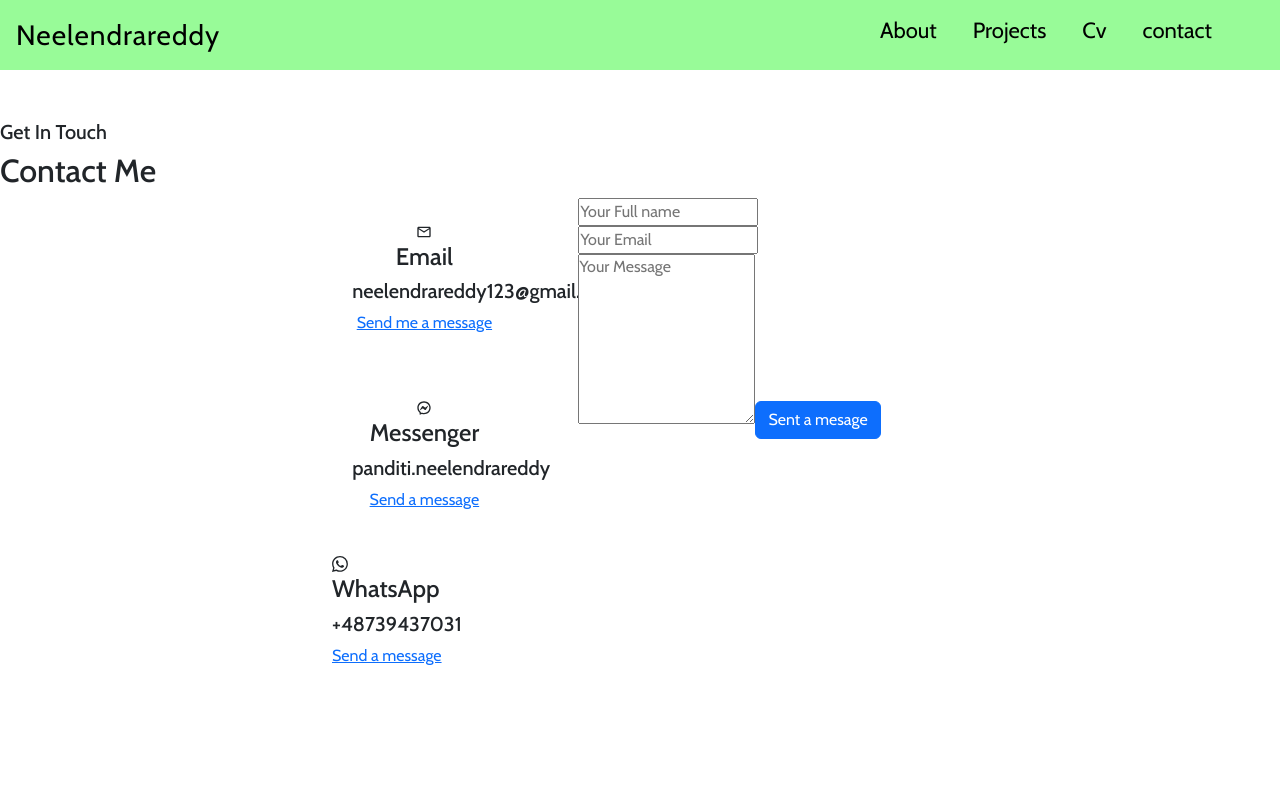
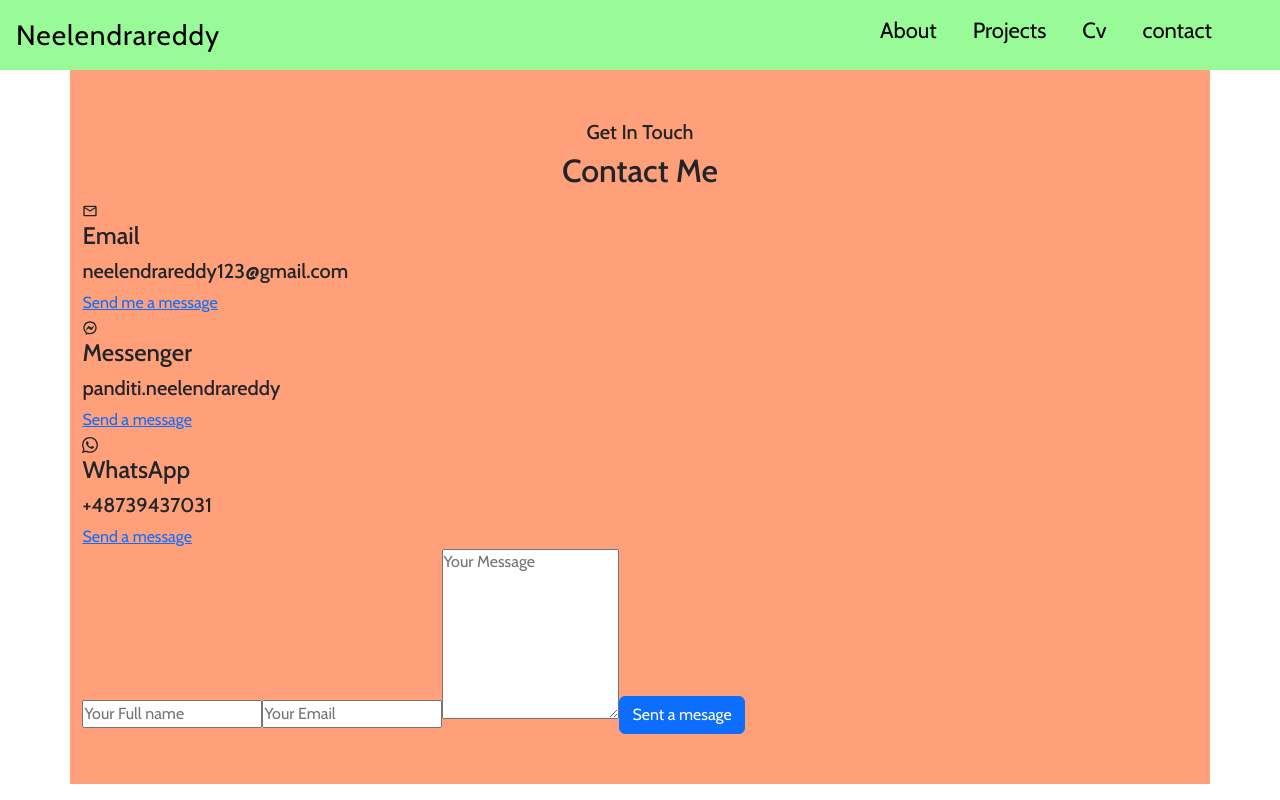
Before and after one commit to neelendrareddy9001/my-portfolio-website, a React (Create React App) app: page /contact in a window 1280 px wide. Built offline with nearby package versions, Linux system fonts and the light colour scheme.

Commit message:
styles added to contact page

```diff
--- a/src/component/contact/Contact.scss
+++ b/src/component/contact/Contact.scss
@@ -1,24 +1,13 @@
 @import "../../styles/globalStyle.scss";
 @import "../../styles/media\ .scss";
 
-.container.contact_container {
-  width: 50%;
-  display: grid;
-  grid-template-columns: 30% 50%;
-  gap: 10%;
-
-  .contact_options {
-    display: flex;
-    flex-direction: column;
-    gap: 1.2rem;
-
-    .contact_option {
-      background: var(--color-bg-variant);
-      padding: 1.2rem;
-      border-radius: 1.2rem;
-      text-align: center;
-      border: 1px solid transparent;
-      transition: var(--transition);
-    }
-  }
+.contact {
+  width: 89%;
+  max-height: calc(100% - 64px);
+  margin: 0 auto;
+  display: flex;
+  justify-content: center;
+  align-items: center;
+  flex-direction: column;
+  background-color: lightsalmon;
 }
--- a/src/index.scss
+++ b/src/index.scss
@@ -21,3 +21,8 @@ a:visited,
 a:hover {
   text-decoration: none;
 }
+
+section {
+  padding: 0;
+  margin: 0 2rem;
+}
```
